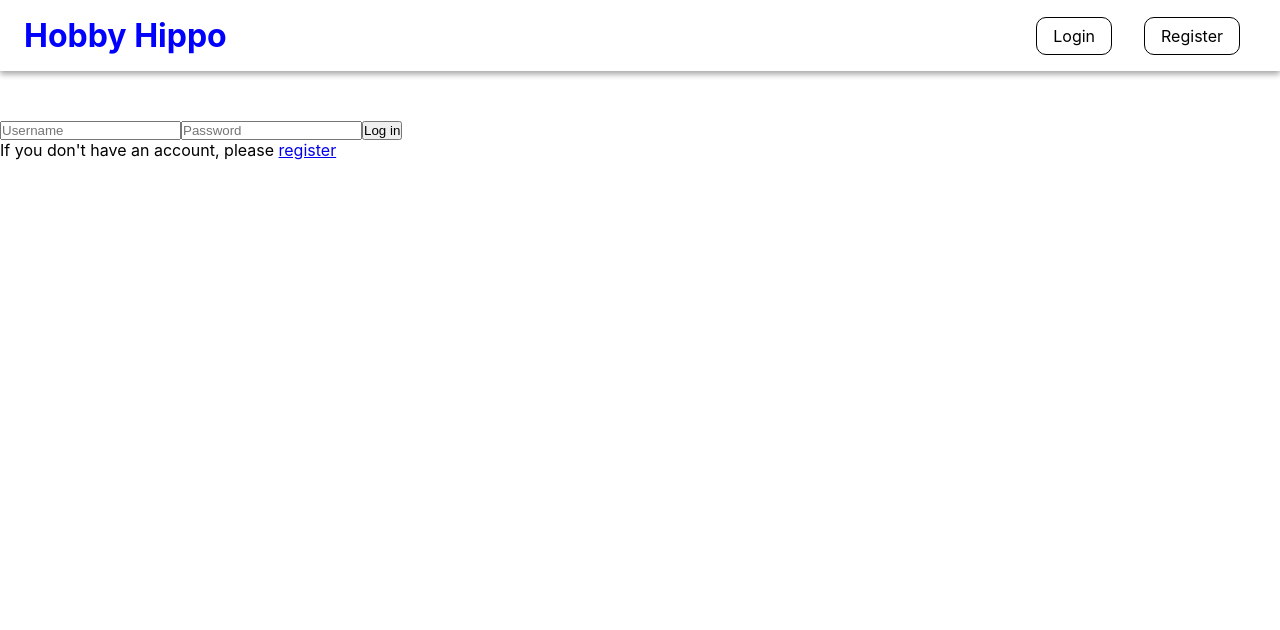
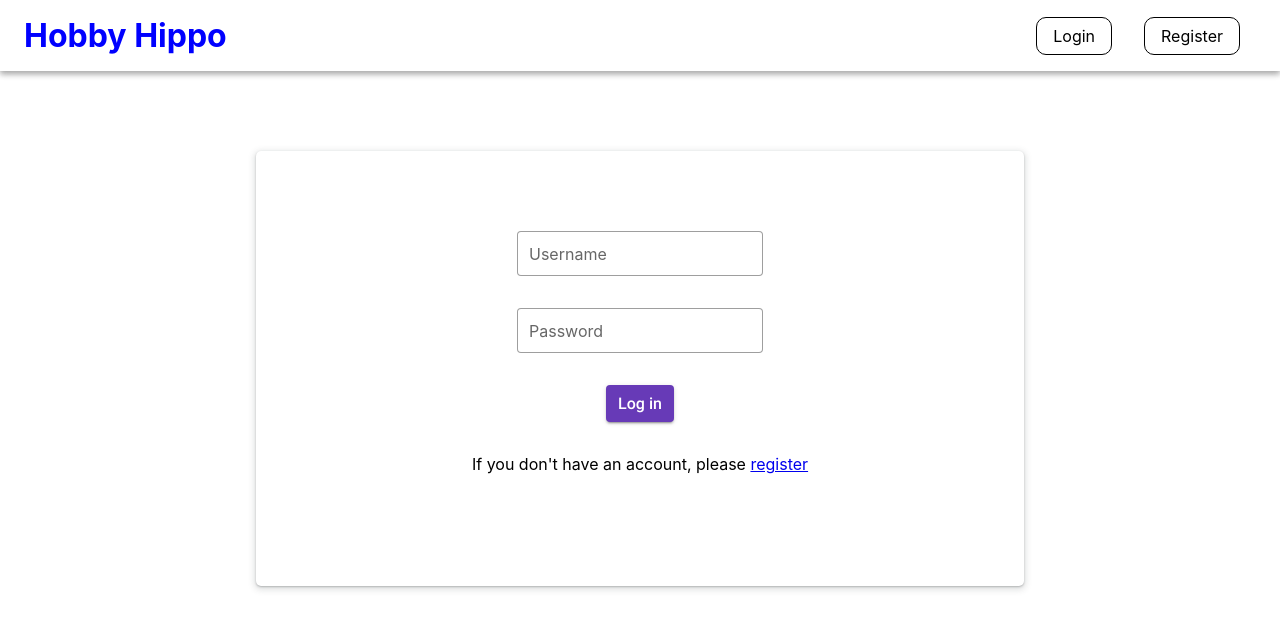
Before and after one commit to matildisnil/saltFinalProjectFrontend, a React (Create React App) app in the folder client/: page / in a window 1280 px wide. Shown: the top 630 px of the page. Built offline with nearby package versions, Linux system fonts and the light colour scheme; no server answers.

Commit message:
started styling

```diff
--- a/client/package.json
+++ b/client/package.json
@@ -13,8 +13,11 @@
     "node-fetch": "^2.6.7",
     "os": "^0.1.2",
     "path": "^0.12.7",
+    "primeicons": "^5.0.0",
+    "primereact": "^8.3.0",
     "react": "^18.2.0",
     "react-dom": "^18.2.0",
+    "react-hook-form": "^7.33.1",
     "react-redux": "^8.0.2",
     "react-router-dom": "^6.3.0",
     "react-scripts": "5.0.1",
--- a/client/src/App.js
+++ b/client/src/App.js
@@ -12,6 +12,10 @@ import HobbyCard from './components/HobbyCard/HobbyCard'
 import HobbyPage from './components/HobbyPage/HobbyPage';
 import REACT_APP_PATH_TO_SERVER from './environment';
 import Page404 from './components/Page404/Page404';
+// import "primereact/resources/themes/bootstrap4-light-purple/theme.css";  //theme
+import 'primereact/resources/themes/mdc-light-deeppurple/theme.css';
+import "primereact/resources/primereact.min.css";                  //core css
+import "primeicons/primeicons.css";
 
 function App() {
   const [isLoggedIn, setIsLoggedIn] = useState(false);
@@ -34,7 +38,7 @@ function App() {
     <>
       <Header loggedIn = { isLoggedIn } changeLoginStateCB = { changeLoginStateCB }/>
       <Routes>
-        <Route path="/" element={ <Login loggedIn = { isLoggedIn } changeLoginStateCB = { changeLoginStateCB } />} />
+        <Route className='login-route' path="/" element={ <Login loggedIn = { isLoggedIn } changeLoginStateCB = { changeLoginStateCB } />} />
         <Route path="register" element={ <Register loggedIn = { isLoggedIn } changeLoginStateCB = { changeLoginStateCB } />} />
         <Route path="hobbies" element={ <HobbyBoard loggedIn = { isLoggedIn } changeLoginStateCB = { changeLoginStateCB } />} />
         <Route path='hobbies/:hobbyParam' element={ <HobbyPage loggedIn = { isLoggedIn } changeLoginStateCB = { changeLoginStateCB } />} />
--- a/client/src/components/AddEvent/AddEvent.js
+++ b/client/src/components/AddEvent/AddEvent.js
@@ -2,9 +2,11 @@ import "./AddEvent.css";
 import React from 'react';
 import { useState } from 'react';
 import REACT_APP_PATH_TO_SERVER from '../../environment'
+import { Calendar } from 'primereact/calendar';
 
 const AddEvent = ({ toggle, setToggle, hobbyName }) => {
   // const [eventInput, setEventInput] = useState({})
+  const [date7, setDate7] = useState(undefined);
 
   const submitHandler = async (e) => {
     e.preventDefault();
@@ -42,7 +44,10 @@ const AddEvent = ({ toggle, setToggle, hobbyName }) => {
         <input placeholder="Event Name" name="inputName" required/>
         <input className='addevent__description' type='text' placeholder="Event Description" name="inputDescription" required/>
         <input placeholder="Event Location" name="inputLocation" required/>
-        <input placeholder="Event Time" name="inputTime" type="datetime-local" required/>
+        {/* <input placeholder="Event Time" name="inputTime" type="datetime-local" required/> */}
+
+        <Calendar id="time24" name='inputTime' value={date7} onChange={(e) => setDate7(e.value)} showTime />
+
         <button type="submit">Add event</button>
         <button type='button' onClick={(e) => closeButton(e)}>Close</button>
       </form>
--- a/client/src/components/HobbyPage/HobbyPage.js
+++ b/client/src/components/HobbyPage/HobbyPage.js
@@ -6,6 +6,7 @@ import { useParams, useNavigate, Link } from 'react-router-dom';
 import { useState, useEffect } from 'react';
 import AddEvent from '../AddEvent/AddEvent';
 import REACT_APP_PATH_TO_SERVER from '../../environment'
+import { Button } from 'primereact/button';
 
 const HobbyPage = ({ loggedIn }) => {
     const { hobbyParam } = useParams();
@@ -52,7 +53,8 @@ const HobbyPage = ({ loggedIn }) => {
         <Link to='../hobbies'>Back</Link>
           <h1>{hobby ? hobby.hobbyname : fetchStatus}</h1>
           <p>{hobby ? hobby.hobbydescription : ''}</p>
-          <div className='hobby-page-header__add-event' onClick={showForm}>Add new Event</div>
+          {/* <div className='hobby-page-header__add-event' onClick={showForm}>Add new Event</div> */}
+          <Button label="Add new Event" className="p-button-raised" onClick={showForm} />
           {!toggle ?
           '' :
           <AddEvent toggle={toggle} setToggle={setToggle} hobbyName={hobby.hobbyname} /> }
--- a/client/src/components/Login/Login.css
+++ b/client/src/components/Login/Login.css
@@ -0,0 +1,26 @@
+.login {
+    display:flex;
+    flex-direction: column;
+    justify-content: center;
+    align-items: center;
+    width: 60%;
+    margin: 5em auto;
+    padding: 4em 0;
+    box-shadow: rgba(60, 64, 67, 0.3) 0px 1px 2px 0px, rgba(60, 64, 67, 0.15) 0px 2px 6px 2px;
+    border-radius: 5px;
+}
+
+.p-button-raised {
+    margin: 1em !important;
+}
+
+.login-form {
+    display:flex;
+    flex-direction: column;
+    justify-content: center;
+    align-items: center;
+}
+
+.login-form > * {
+    margin: 1em 0;
+}
--- a/client/src/components/Login/Login.js
+++ b/client/src/components/Login/Login.js
@@ -4,9 +4,17 @@ import { useNavigate, useLocation, Link } from 'react-router-dom'
 import Logout from '../Logout/Logout';
 import "./Login.css";
 import REACT_APP_PATH_TO_SERVER from '../../environment'
+import React from 'react';
+import { Password } from 'primereact/password';
+import { InputText } from 'primereact/inputtext';
+import { Button } from 'primereact/button';
 
 const Login = props => {
+    // Prime react component
+    const [value2, setValue2] = useState('');
+    const [value3, setValue3] = useState('');
 
+    //Our old stuff
     const [errorMessage, setErrorMessage] = useState('');
     const navigate = useNavigate();
     const location = useLocation();
@@ -14,8 +22,8 @@ const Login = props => {
     const submitLogin = event => {
 
       const formData = JSON.stringify({
-        name: event.target.childNodes[0].value,
-        password: event.target.childNodes[1].value
+        name: event.target.username.value,
+        password: event.target.password.value
       });
 
       event.preventDefault();
@@ -49,16 +57,24 @@ const Login = props => {
     }
 
     return (
-	  <>
-      <form onSubmit = { submitLogin }>
-        <input type = "text" placeholder = "Username" required/>
-        <input type = "password" placeholder = "Password" required/>
-        <input type = "submit" value = "Log in" />
+	  <div className='login'>
+      <form className='login-form' onSubmit = { submitLogin }>
+        <span className="p-float-label">
+          <InputText name='username' id="username" value={value2} onChange={(e) => setValue2(e.target.value)} />
+          <label htmlFor="username">Username</label>
+        </span>
+        <span className="p-float-label">
+          <Password value={value3} name='password' onChange={(e) => setValue3(e.target.value)}  feedback={false} />
+          <label htmlFor="password">Password</label>
+        </span>
+        {/* <Password value={value3} name='password' onChange={(e) => setValue3(e.target.value)} toggleMask feedback={false} /> */}
+        <Button type='submit' label="Log in" className="p-button-raised" />
+        {location.state?.justRegistered ? <p>You have registered, you can now log in.</p> : <p> If you don't have an account, please <Link to='./register'> register </Link></p>}
+        <p>{errorMessage}</p>
       </form>
-      {/* Different message depending on if the user was navigated here after registering on the registering page or just came the regular way. The ?. operator is like the . chaining operator, except that instead of causing an error if a reference is nullish*/}
-      {location.state?.justRegistered ? <p>You have registered, you can now log in.</p> : <p> If you don't have an account, please <Link to='./register'> register </Link></p>}
-      <p>{errorMessage}</p>
-      </>
+      {/* {location.state?.justRegistered ? <p>You have registered, you can now log in.</p> : <p> If you don't have an account, please <Link to='./register'> register </Link></p>}
+      <p>{errorMessage}</p> */}
+      </div>
     );
 };
 
--- a/client/src/components/Register/Register.css
+++ b/client/src/components/Register/Register.css
@@ -0,0 +1,26 @@
+.register {
+    display:flex;
+    flex-direction: column;
+    justify-content: center;
+    align-items: center;
+    width: 60%;
+    margin: 5em auto;
+    padding: 4em 0;
+    box-shadow: rgba(60, 64, 67, 0.3) 0px 1px 2px 0px, rgba(60, 64, 67, 0.15) 0px 2px 6px 2px;
+    border-radius: 5px;
+}
+
+.p-button-raised {
+    margin: 1em !important;
+}
+
+.register-form {
+    display:flex;
+    flex-direction: column;
+    justify-content: center;
+    align-items: center;
+}
+
+.register-form > * {
+    margin: 1em 0;
+}
--- a/client/src/components/Register/Register.js
+++ b/client/src/components/Register/Register.js
@@ -3,19 +3,27 @@ import { useState } from 'react';
 import { useNavigate } from 'react-router-dom';
 import "./Register.css";
 import REACT_APP_PATH_TO_SERVER from '../../environment'
+import { Password } from 'primereact/password';
+import { InputText } from 'primereact/inputtext';
+import { Button } from 'primereact/button';
 
 const Register = props => {
+  // Prime react component
+  const [value2, setValue2] = useState('');
+  const [value3, setValue3] = useState('');
+  const [value4, setValue4] = useState('');
+
   const navigate = useNavigate();
   const submitRegistration = event => {
     event.preventDefault();
-    if (event.target.childNodes[1].value !== event.target.childNodes[2].value) {
+    if (event.target.password.value !== event.target.repeatPassword.value) {
       setMessageToUser('The passwords do not match!');
 	  return;
     }
 
     const formData = JSON.stringify({
-      name: event.target.childNodes[0].value,
-	  password: event.target.childNodes[1].value
+      name: event.target.username.value,
+	    password: event.target.password.value
     });
 
 	fetch(`${REACT_APP_PATH_TO_SERVER}/register`, {
@@ -45,13 +53,30 @@ const Register = props => {
 
   return (
     <>
-      <form onSubmit = { submitRegistration } >
+      {/* <form onSubmit = { submitRegistration } >
 	      <input type = "text" placeholder = "Username" required />
 	      <input type = "password" placeholder = "Password" required />
 	      <input type = "password" placeholder = "Repeat password" required />
 	      <input type = "submit" value = "Register" />
-	    </form>
-	    <p>{messageToUser}</p>
+	    </form> */}
+      <div className='register'>
+      <form className='register-form' onSubmit = { submitRegistration }>
+        <span className="p-float-label">
+          <InputText name='username' id="username" value={value2} onChange={(e) => setValue2(e.target.value)} />
+          <label htmlFor="username">Username</label>
+        </span>
+        <span className="p-float-label">
+          <Password value={value3} name='password' onChange={(e) => setValue3(e.target.value)} />
+          <label htmlFor="password">Password</label>
+        </span>
+        <span className="p-float-label">
+          <Password value={value4} name='repeatPassword' onChange={(e) => setValue4(e.target.value)} />
+          <label htmlFor="repeatPassword">Repeat Password</label>
+        </span>
+        <Button type='submit' label="Register" className="p-button-raised" />
+        <p>{messageToUser}</p>
+      </form>
+      </div>
 	</>
   );
 }
```
Also changed, not shown: client/src/components/testing.js (added, +101 -0 lines), client/src/App.css (line endings or trailing spaces), 1 other file (tests, documents, lock files or other folders).
